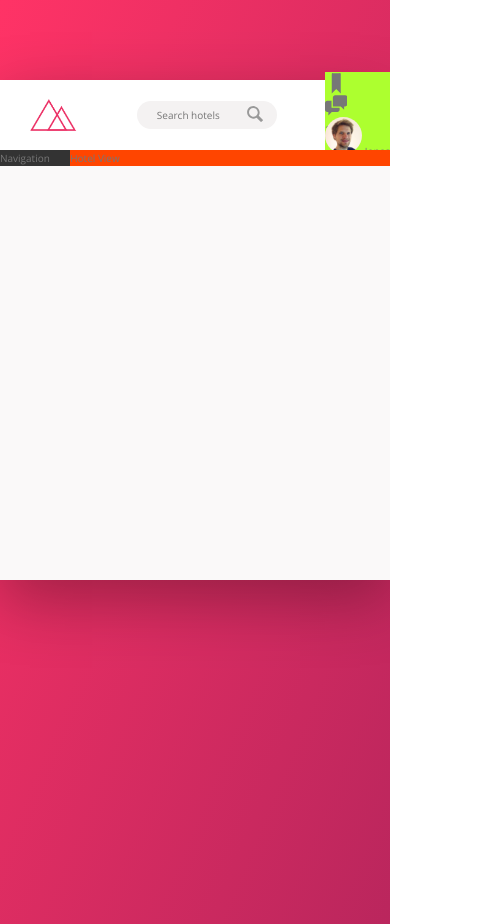
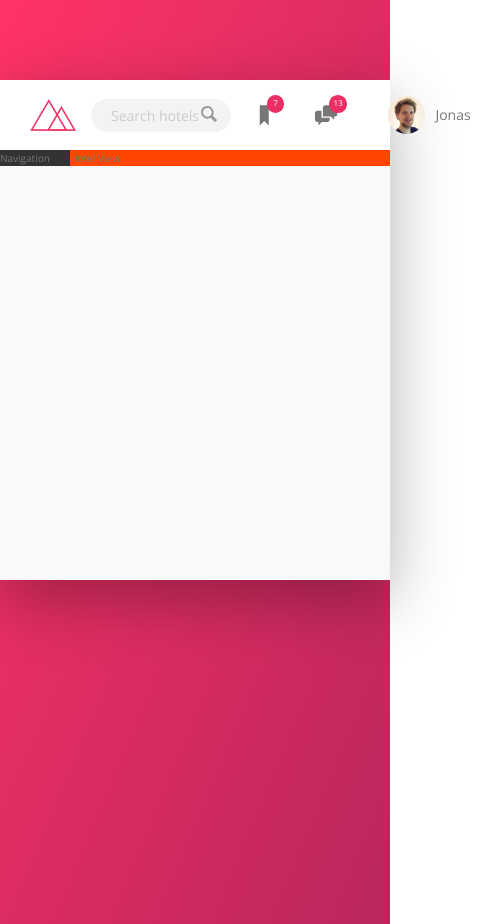
Before and after one commit to Krenbot/trillo, a website: page index.html in a window 390 px wide. Shown: the whole page, 491 px wide, since content can reach past the window. Drawn offline with nearby package versions, Linux system fonts and the light colour scheme.

Commit message:
create beta branch, push to pull mobile header stylings

```diff
--- a/sass/_components.scss
+++ b/sass/_components.scss
@@ -1,12 +1,8 @@
-////////////////////
-//LOGO
 .logo {
     height: 3.25rem;
     margin-left: 3rem;
 }
 
-////////////////////
-//SEARCH
 .search {
     flex: 0 0 40%;
     display: flex;
@@ -30,6 +26,11 @@
             width: 100%;
             background-color: var(--color-grey-light-3);
         }
+
+        &::-webkit-input-placeholder {
+            font-weight: 100;
+            color: var(--color-grey-light-4);
+        }
     }
 
     &__input:focus+&__button {
@@ -49,23 +50,32 @@
         }
     }
 
-
     &__icon {
         height: 2rem;
         width: 2rem;
         fill: var(--color-grey-dark-3);
     }
-
 }
 
-////////////////////
-//USER NAVIGATION
 .user-nav {
-    background-color: greenyellow;
+    align-self: stretch;
+    display: flex;
+    align-items: center;
+
+    &>* {
+        padding: 0 2rem;
+        cursor: pointer;
+        height: 100%;
+        display: flex;
+        align-items: center;
+    }
+
+    &>*:hover {
+        background-color: var(--color-grey-light-2);
+    }
 
     &__icon-box {
-        height: 2.25rem;
-        width: 2.25rem;
+        position: relative;
     }
 
     &__icon {
@@ -74,15 +84,27 @@
         fill: var(--color-grey-dark-2);
     }
 
-    &__notification {}
+    &__notification {
+        font-size: .8rem;
+        height: 1.75rem;
+        width: 1.75rem;
+        border-radius: 50%;
+        background-color: var(--color-primary);
+        color: white;
+        position: absolute;
+        top: 1.5rem;
+        right: 1.1rem;
+        display: flex;
+        justify-content: center;
+        align-items: center;
+    }
 
     &__user {}
 
     &__user-photo {
         height: 3.75rem;
         border-radius: 50%;
+        margin-right: 1rem;
+        margin-left: 1rem;
     }
-
-    &__user-name {}
-
 }
--- a/sass/_layout.scss
+++ b/sass/_layout.scss
@@ -7,6 +7,7 @@
 }
 
 .header {
+    font-size: 1.4rem;
     height: 7rem;
     background-color: white;
     border-bottom: var(--color-grey-light-2);
```
Also changed, not shown: sass/main.css, 1 other file.
